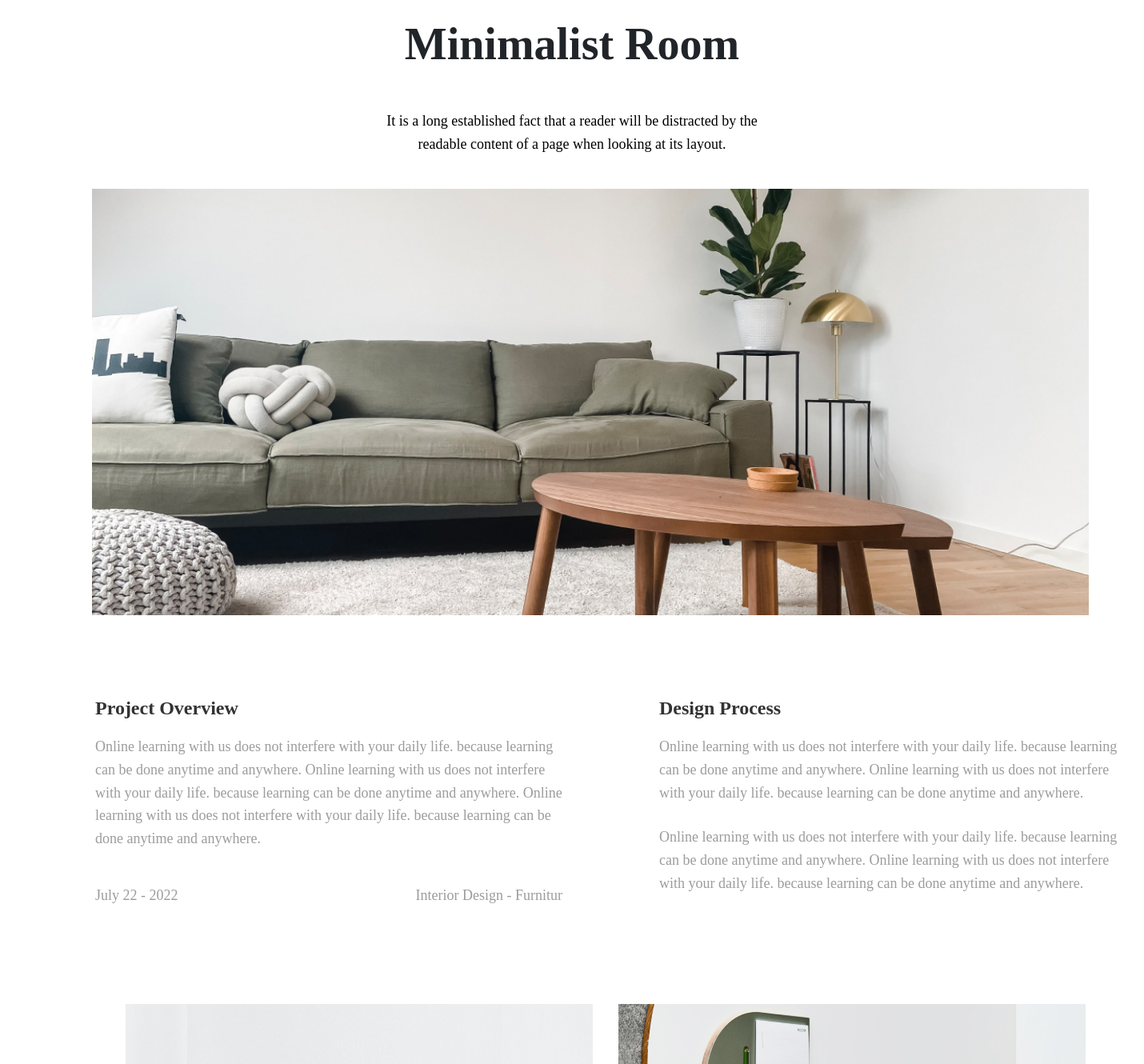
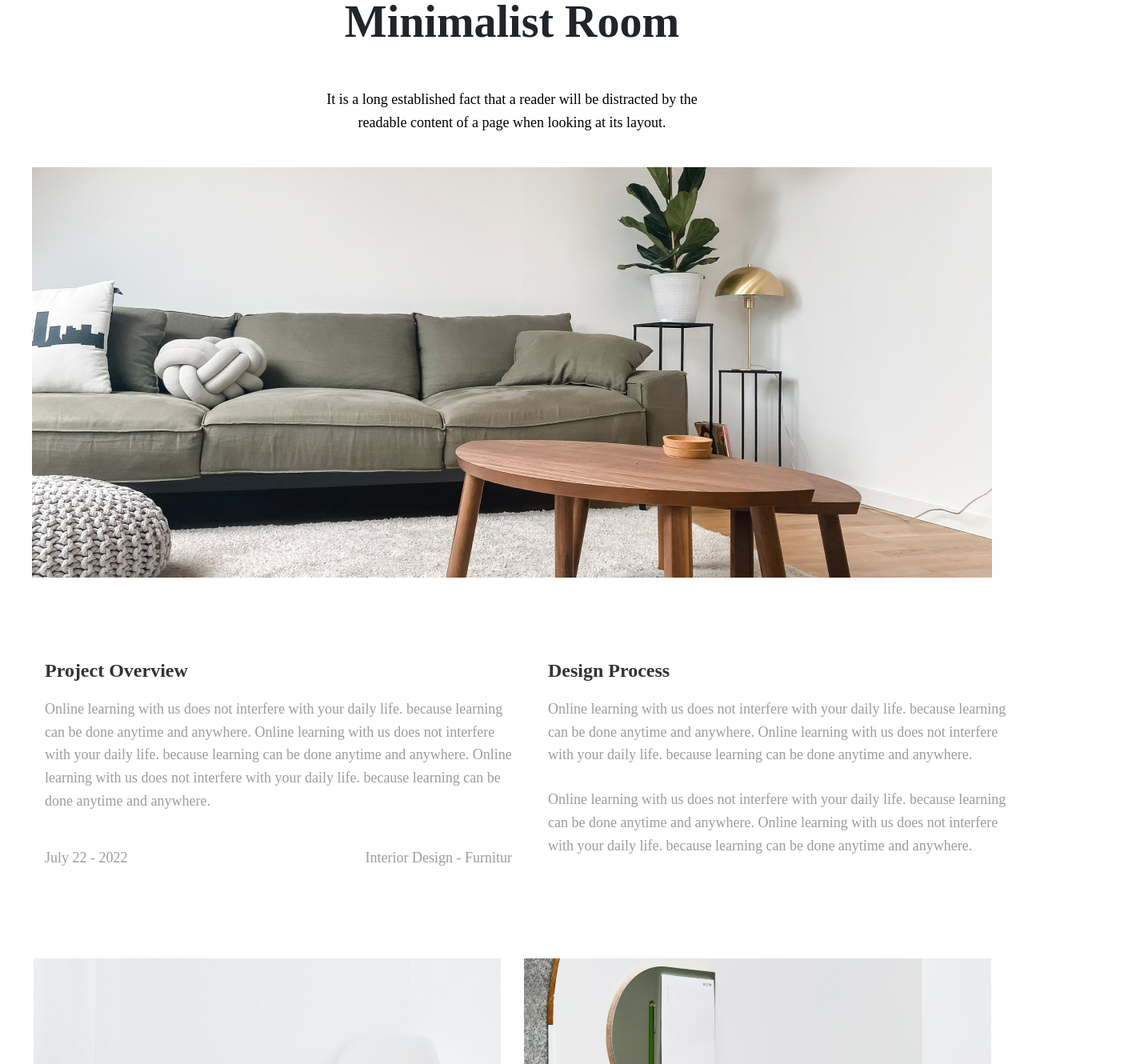
Before and after one commit to RML908/Frontend-Practical-Task, an Angular app: page / in a window 1280 px wide. Shown: the part 180-1510 px from the top of the page at 80% size, 1430 px wide, since content can reach past the window. Built offline with nearby package versions, Linux system fonts and the light colour scheme; a web font is replaced by a local one.

Commit message:
fixed some Ui bugs

```diff
--- a/src/app/app.component.css
+++ b/src/app/app.component.css
@@ -1,22 +1,23 @@
-:root {
-    --base-font-size: 30px;
-    --columns: 200px 200px;
-    --base-margin: 30px;
+
+.container {
+  background-color: #F5F5F5;
+}
+
+.page-container {
+  width: 100%;
+  background: #FFFFFF;
+  display: flex;
+  aspect-ratio: 100 / 29;
+  -webkit-user-select: none;
+  user-select: none;
+  flex-direction: column;
+  flex-wrap: nowrap;
+  align-items: center;
+  align-content: stretch;
+  padding-top: 3%;
 
 }
 
-.page-container {
-    width: 1430px;
-    height: 3765px;
-    background: #FFFFFF;
-    display: flex;
-    flex-direction: column;
-    aspect-ratio: 100 / 29;
-    align-items: center;
-    align-content: center;
-    overflow-x: hidden !important;
-    justify-content: flex-end;
-}
 
 #navbar-head {
   background-color: #FFFFFF !important;
@@ -76,6 +77,16 @@ header {
   line-height: 170%;
   -webkit-user-select: none;
   user-select: none;
+}
+
+
+.divider{
+  display: flex;
+  /* justify-content: space-evenly; */
+  width: 100%;
+  align-content: space-around;
+  flex-direction: column;
+  align-items: center;
 }
 
 .home {
@@ -142,21 +153,20 @@ header {
 }
 
 .img_main {
-
   width: 1200px;
   height: 513px;
   left: 120px;
   top: 449px;
-
 }
 
+
 .img-fluid {
-    width: 97%;
-    padding-inline: 55px;
-    margin-inline: 44px;
+  width: 83%;
+  margin-inline: 146px;
 }
 
-.contactus-container {
+
+.contactus-contain {
   box-sizing: border-box;
   display: flex;
   flex-direction: row;
@@ -187,14 +197,17 @@ header {
 
 
 .column {
+  padding-top: 100px;
+  padding-bottom: 110px;
+  padding-left: 226px;
+  -webkit-user-select: none;
+  user-select: none;
   width: 50%;
   padding-top: 100px;
-    padding-bottom: 110px;
-    padding-left: 109px;
-    -webkit-user-select: none; /* Safari */
-    -ms-user-select: none; /* IE 10 and IE 11 */
+  padding-bottom: 100px;
+  padding-left: 45px;
+  -webkit-user-select: none;
   user-select: none;
-
 }
 
 .column-footer {
@@ -203,7 +216,7 @@ header {
   padding-bottom: 110px;
   -webkit-user-select: none;
   user-select: none;
-    padding-left: 130px;
+  padding-left: 104px;
 }
 
 .text-right {
@@ -241,6 +254,10 @@ h1 {
   transition: 0.3s;
   border: none;
   box-shadow: none;
+  display: flex;
+  flex-direction: row;
+  flex-wrap: wrap;
+  justify-content: space-around;
 }
 
 a {
@@ -312,8 +329,8 @@ h4 {
 .container-image {
   margin-bottom: 34px;
   display: flex;
-    justify-content: space-evenly;
-    margin-left: 42px;
+  justify-content: center;
+  gap: 29px;
 }
 
 br {
@@ -322,17 +339,16 @@ br {
   margin-bottom: 1.5em !important;
 }
 
-.container-fluid {
-    width: 1440px;
-    height: 212px;
+.fluid {
+  background-color: #2C3878;
+  width: 100%;
   -webkit-user-select: none;
   user-select: none;
-    background-color: #2C3878;
-    padding-left: 82px;
 }
 
+
 .footer {
-    margin-left: 76px;
+  margin-left: 19%;
 }
 
 .footers {
@@ -350,6 +366,7 @@ br {
   color: #FFFFFF;
   flex-direction: column;
   justify-content: flex-end;
+
 }
 
 .footer-text2 {
--- a/src/app/app.component.html
+++ b/src/app/app.component.html
@@ -1,4 +1,4 @@
-<div class="page-container " xmlns="http://www.w3.org/1999/html">
+<div class="page-container">
   <nav id="navbar-head" class="navbar px-lg-5">
     <a class="navbar-brand" href="#">Dananz</a>
     <ul class="nav nav-pills nav-fill">
@@ -14,7 +14,7 @@
       <li class="nav-item">
         <a class="nav-link  ourteams" href="#scrollspyHeading2">Our Teams</a>
       </li>
-      <div class="contactus-container">
+      <div class="contactus-contain">
         <li class="nav-item ">
           <a class="nav-link  contactus"
              href="#" role="button"
@@ -27,16 +27,20 @@
   </nav>
   <header>Minimalist Room</header>
 
-  <div class="d-flex justify-content-around">
+  <div class="divider">
     <p class="subject">
       It is a long established fact that a reader will be distracted
       by the readable content of a page when looking at its layout.</p>
-  </div>
-  <div class="img">
-    <img src="./assets/images/main.jpg" class="img-fluid" alt="...">
-  </div>
 
-  <div class="row">
+
+    <img src="./assets/images/main.jpg" class="sub" alt="..."
+         style="width: 1200px;
+         height: 513px;
+clear: both "
+    >
+
+
+<div class="card">
     <div class="column">
       <h4>Project Overview</h4>
       <p class="project-parag">Online learning with us does not interfere with your daily life.
@@ -60,8 +64,8 @@
       </p>
     </div>
 </div>
-  <div class="row"
-       style="width:90%;"
+
+  <div class="card"
   >
 
     <div class="container-image">
@@ -95,11 +99,8 @@
       >
     </div>
   </div>
-  <div class="row" style="
-    background-color: #2C3878;
-    width: 114%;">
-    <div class="container-fluid">
-      <div class="inside-container">
+
+  <div class="fluid" style="background-color: #2C3878">
     <div class="row">
       <div class="footer col">
         <p class="footer-parag">
@@ -123,7 +124,6 @@
               Contact Us
             </a>
           </li>
-            </div>
         </div>
       </div>
     </div>
```
Lines whose indentation alone changed are shown as unchanged.
